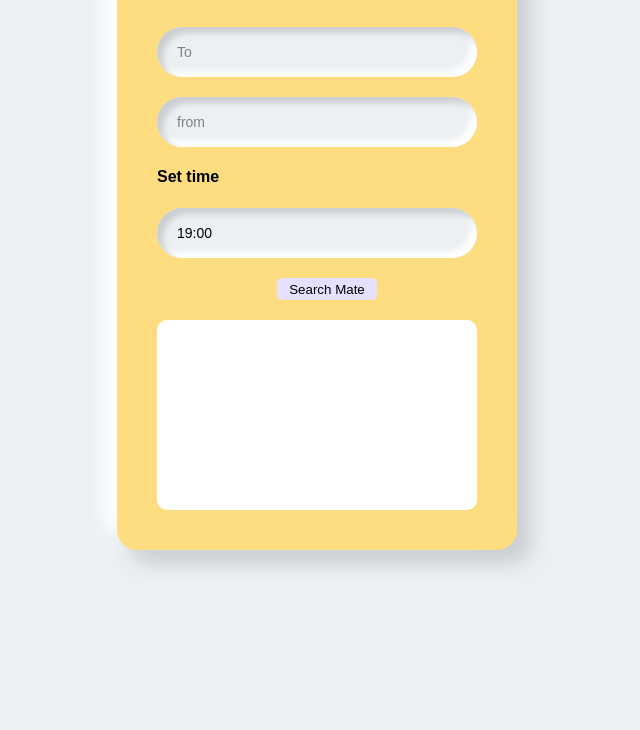
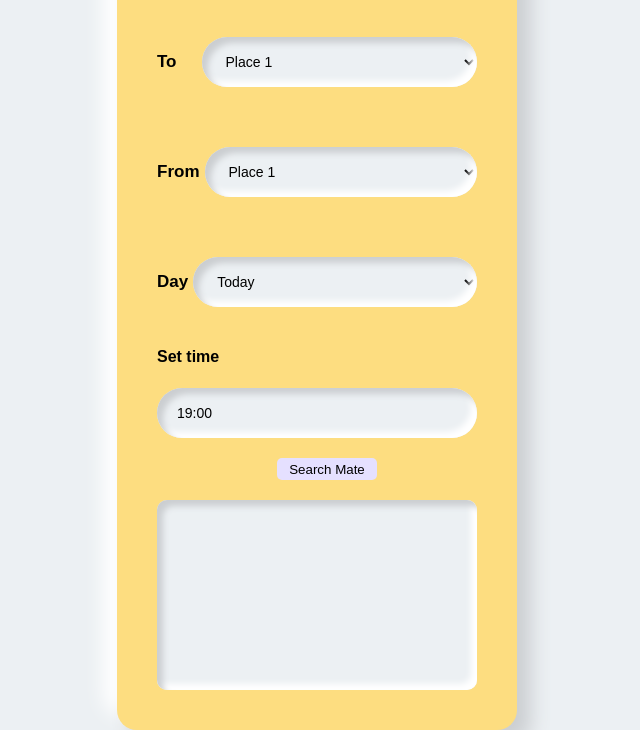
Before and after one commit to jigovind556/Auto-Mate, a plain HTML site: page index.html in a window 1280 px wide. Shown: the part 115-845 px from the top of the page, without its empty margins (323-963 px from the left). Before the commit the page ends 800 px from the top, so only its background shows below. Drawn offline with nearby package versions, Linux system fonts and the light colour scheme; no server answers; some icons are missing.

Commit message:
added new html file

```diff
--- a/CSS/main.css
+++ b/CSS/main.css
@@ -59,10 +59,7 @@ body {
     font-size: 20px;
   }
 
-.inputs {
-    text-align: left;
-    margin-top: 30px;
-}
+
 
 input{
   display: block;
@@ -88,17 +85,64 @@ input::placeholder {
     border-radius: 50px;
     box-shadow: inset 6px 6px 6px #cbced1, inset -6px -6px 6px white;
   }
+  /* destinaton selection */
+  #To,#From,#Day{
+    display: block;
+    width: 100%;
+    padding: 0;
+    border: none;
+    outline: none;
+    box-sizing: border-box;
+    background: #ecf0f3;
+    padding: 10px;
+    padding-left: 20px;
+    margin-top: 10px;
+    margin-bottom: 20px;
+    height: 50px;
+    font-size: 14px;
+    border-radius: 50px;
+    box-shadow: inset 6px 6px 6px #cbced1, inset -6px -6px 6px white;
+  }
+  #To option,#From option,#Day option{
+    background-color:#A6BB8D;
+    color: #666;
 
+  }
+  .inputs {
+    display: flex;
+      text-align: left;
+      margin-top: 30px;
+
+  }
+  .inputs2,.inputs3{
+    display: flex;
+    text-align: left;
+    margin-top: 30px;
+  }
+  .inputs p{
+    margin-top: 25px;
+    margin-right: 25px ;
+    font-size: 17px;
+    font-weight: bold;
+
+  }
+  .inputs2 p,.inputs3 p{
+    font-weight: bold;
+    margin-top: 25px;
+    margin-right: 5px ;
+    font-size: 17px;
+  }
   .time{
     display: flex;
     flex-wrap: wrap;
     justify-content: space-between;
   }
   .fixTime{
-    background-color: white;
+    background-color: #ecf0f3;;
     border-radius: 10px;
     padding: 20px;
     min-height: 150px;
+    box-shadow: inset 6px 6px 6px #cbced1, inset -6px -6px 6px white;
   }
   .fixTime .people1{
     background-color: #DDDDDD;
--- /dev/null
+++ b/CSS/main2.css
@@ -0,0 +1,240 @@
+@font-face {
+    font-family: Cubic;
+    src: url('../assets/fonts/cubic.ttf');
+  }
+
+  @font-face {
+    font-family: 'Lovelo Line Bold';
+    src: url('../assets/fonts/Lovelo_Line_Bold.otf');
+  }
+
+  @font-face {
+    font-family: 'Lovelo Black';
+    src: url('../assets/fonts/Lovelo_Black.otf');
+  }
+
+  body {
+      margin: 0;
+      width: 100vw;
+      /* height: 100vh; */
+      background: #ecf0f3;
+      /* background: #FFD944; */
+      display: flex;
+      align-items: center;
+      text-align: center;
+      justify-content: center;
+      place-items: center;
+      /* overflow: hidden; */
+      font-family: 'Dosis', sans-serif;
+  }
+
+  .container {
+      position: relative;
+      /* position: absolute; */
+      width: 400px;
+      /* height: 700px; */
+
+      border-radius: 20px;
+      padding: 40px;
+      box-sizing: border-box;
+      /* background: #ecf0f3; */
+      background: #FDDD80;
+      box-shadow: 14px 14px 20px #cbced1, -14px -14px 20px white;
+      /* box-shadow: 14px 14px 20px #ddc04a, -14px -14px 20px rgb(237, 192, 32); */
+  }
+
+  .header {
+      justify-content: space-between;
+      align-items: center;
+      display: flex;
+      flex-direction: row;
+      position: relative;
+    }
+
+
+
+
+  .header i{
+      position: relative;
+      font-size: 20px;
+    }
+
+  .inputs {
+      text-align: left;
+      margin-top: 30px;
+  }
+
+  input{
+    display: block;
+    width: 100%;
+    padding: 0;
+    border: none;
+    outline: none;
+    box-sizing: border-box;
+  }
+
+  input::placeholder {
+      color: gray;
+    }
+
+    input {
+      background: #ecf0f3;
+      padding: 10px;
+      padding-left: 20px;
+      margin-top: 10px;
+      margin-bottom: 20px;
+      height: 50px;
+      font-size: 14px;
+      border-radius: 50px;
+      box-shadow: inset 6px 6px 6px #cbced1, inset -6px -6px 6px white;
+    }
+
+    .time{
+      display: flex;
+      flex-wrap: wrap;
+      justify-content: space-between;
+    }
+    .fixTime{
+      background-color: white;
+      border-radius: 10px;
+      padding: 20px;
+      min-height: 150px;
+    }
+    .fixTime .people1{
+      background-color: #DDDDDD;
+      text-align: left;
+      padding: 4px 20px 4px;
+      margin-top: 4px;
+      border-radius: 20px;
+
+    }
+    .fixTime .people1 input{
+      background: #ecf0f3;
+      /* padding:0px; */
+      /* padding-left: 10px; */
+      /* margin-top: 10px; */
+      margin-bottom: -10px;
+      margin-left: 100px;
+      height: 20px;
+      /* font-size: 14px; */
+      border-radius: 50px;
+      box-shadow: inset 0px 0px 0px #cbced1, inset 0px 0px 0px white;
+      width: 20%;
+      margin: 2px 2px 2px;
+  }
+  .info{
+    display: flex;
+    align-items: center;
+    justify-content: space-between;
+    /* flex-wrap: wrap; */
+  }
+  .info .name{
+    margin-left: 2px;
+    display: flex;
+    width: 120px;
+    align-items: center;
+    justify-content: space-between;
+    white-space: nowrap;
+    overflow: hidden;
+    text-overflow: ellipsis;
+  }
+  .info .time{
+  margin: 2px 15px;
+  }
+
+  /* navbar */
+  /* logo */
+  #logo{
+    display: flex;
+    align-items: center;
+  }
+  #header{
+    display: flex;
+    justify-content: space-between;
+    align-items:center ;
+  }
+  #header ul{
+    margin-block-start: 1em;
+      margin-block-end: 1em;
+      padding:  0px;
+  }
+  .person_image{
+      height: 40px;
+      width: 40px;
+      background: url("../IMG/logo.jpg");
+      background-size: 100%;
+      left: 15px;
+      top: 15px;
+      border-radius: 50%;
+      box-sizing: border-box;
+      margin-right: 5px;
+      /* box-shadow: 7px 7px 10px #cbced1, -7px -7px 10px white; */
+      /* box-shadow: 14px 14px 20px #ddc04a, -14px -14px 20px rgb(237, 192, 32); */
+  }
+  .brand-title {
+    margin-top: 1px;
+    font-weight: 900;
+    font-size: 1rem;
+    color: #5D8233;
+    letter-spacing: 1px;
+    font-family: 'Lovelo Black';
+  }
+
+  .brand-title .auto{
+      margin-top: 10px;
+      font-weight: 900;
+      font-size: 1rem;
+      letter-spacing: 1px;
+      color: #FFB44A;
+
+  }
+
+  .brand-title .hiphen{
+      margin-top: 10px;
+      font-weight: 900;
+      font-size: 1rem;
+      letter-spacing: 1px;
+      color: black;
+  }
+
+  /* navbar */
+  #navbar{
+    display: flex;
+    justify-content: space-between;
+  }
+  #navbar li{
+    text-decoration: none;
+    list-style: none;
+    margin-left: 20px;
+  }
+  #navbar li a{
+    text-decoration: none;
+  }
+  #navbar li i{
+    color:#5D8233;
+  }
+  #signinButton button{
+    background-color: #E5E0FF;
+    width: 70px;
+    border-radius: 5px;
+    border: transparent solid;
+    box-shadow: rgba(0,0,0, 1);
+    height: 22px;
+  }
+  #signinButton button:hover{
+    background-color: #CDE990;
+  }
+
+  #Submit_buttons button{
+    background-color: #E5E0FF;
+    width: 70px;
+    border-radius: 5px;
+    border: transparent solid;
+    box-shadow: rgba(0,0,0, 1);
+    height: 22px;
+    margin-bottom: 20px;
+    margin-left: 20px;
+  }
+  #Submit_buttons button:hover{
+    background-color: #CDE990;
+  }
--- a/index.html
+++ b/index.html
@@ -30,9 +30,34 @@
         </section>
 
         <div class="inputs">
-            <input type="text" id="To" placeholder="To" onchange="check_mates()">
-            <input type="text" id="From" placeholder="from" onchange="check_mates()">
+            <!-- <input type="text" id="To" placeholder="To" onchange="check_mates()">
+            <input type="text" id="From" placeholder="from" onchange="check_mates()"> -->
+            <p>To</p>
+            <select id='To'onchange="check_mates()">
+            <option value="place1">Place 1</option>
+            <option value="place2">Place 2</option>
+            <option value="place3">Place 3</option>
+            <option value="place4">Place 4</option>
+            </select>
         </div>
+        <div class="inputs2" onchange="check_mates()">
+            <p>From</p>
+            <select id='From'>
+            <option value="place1">Place 1</option>
+            <option value="place2">Place 2</option>
+            <option value="place3">Place 3</option>
+            <option value="place4">Place 4</option>
+             </select>
+        </div>
+        <div class="inputs3">
+            <p>Day</p>
+            <select id='Day'>
+            <option value="place1">Today</option>
+            <option value="place2">Tomorrow</option>
+            <option value="place3">Overmorrow</option>
+             </select>
+        </div>
+
         <div class="input-group clockpicker">
             <h4 class="time">Set time</h4>
         <input type="text" id="Time" class="form-control" class="time" onchange="check_mates()" value="19:00">
```
Also changed, not shown: myaccount.html (+1 -1 lines).
